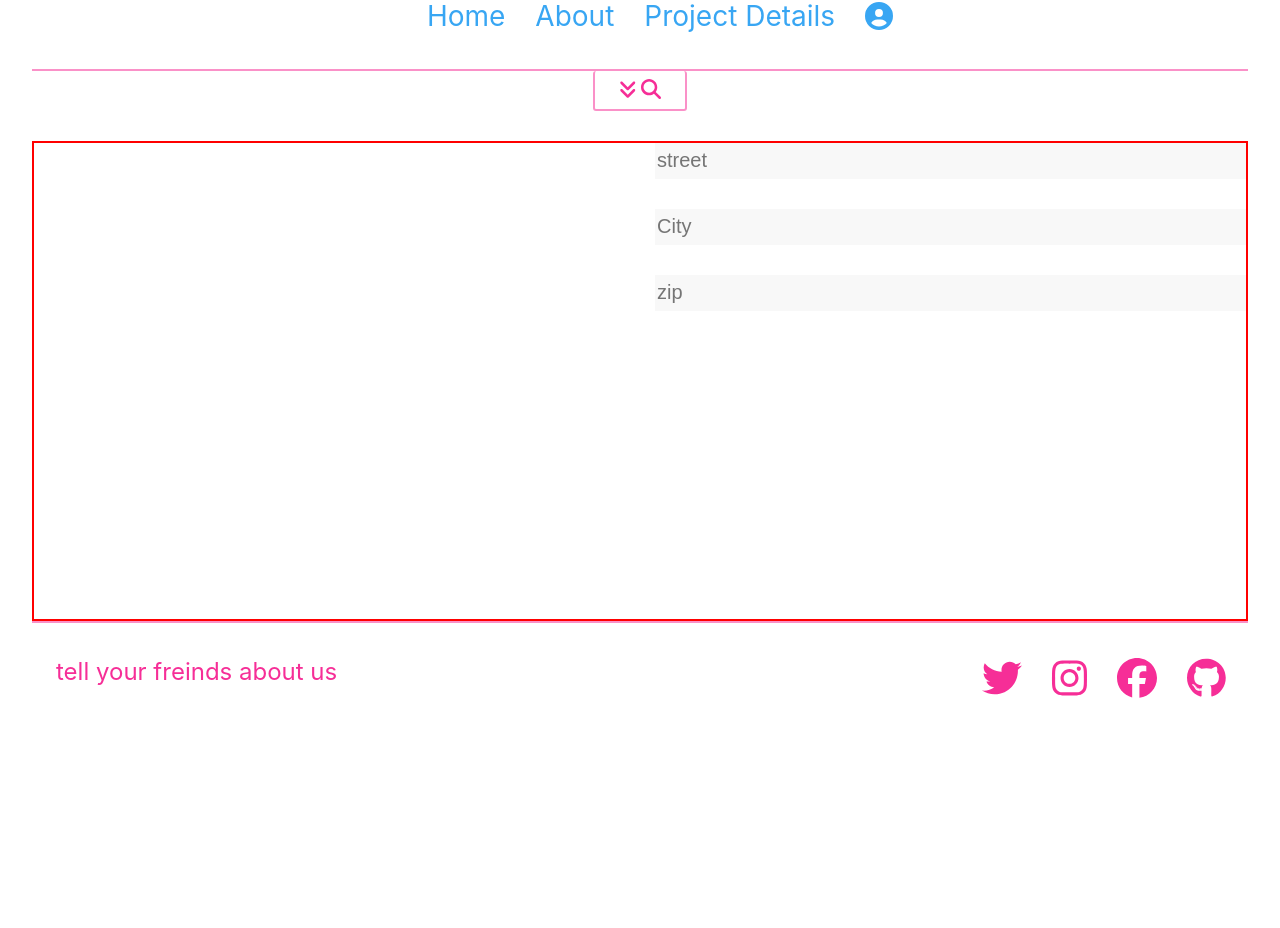
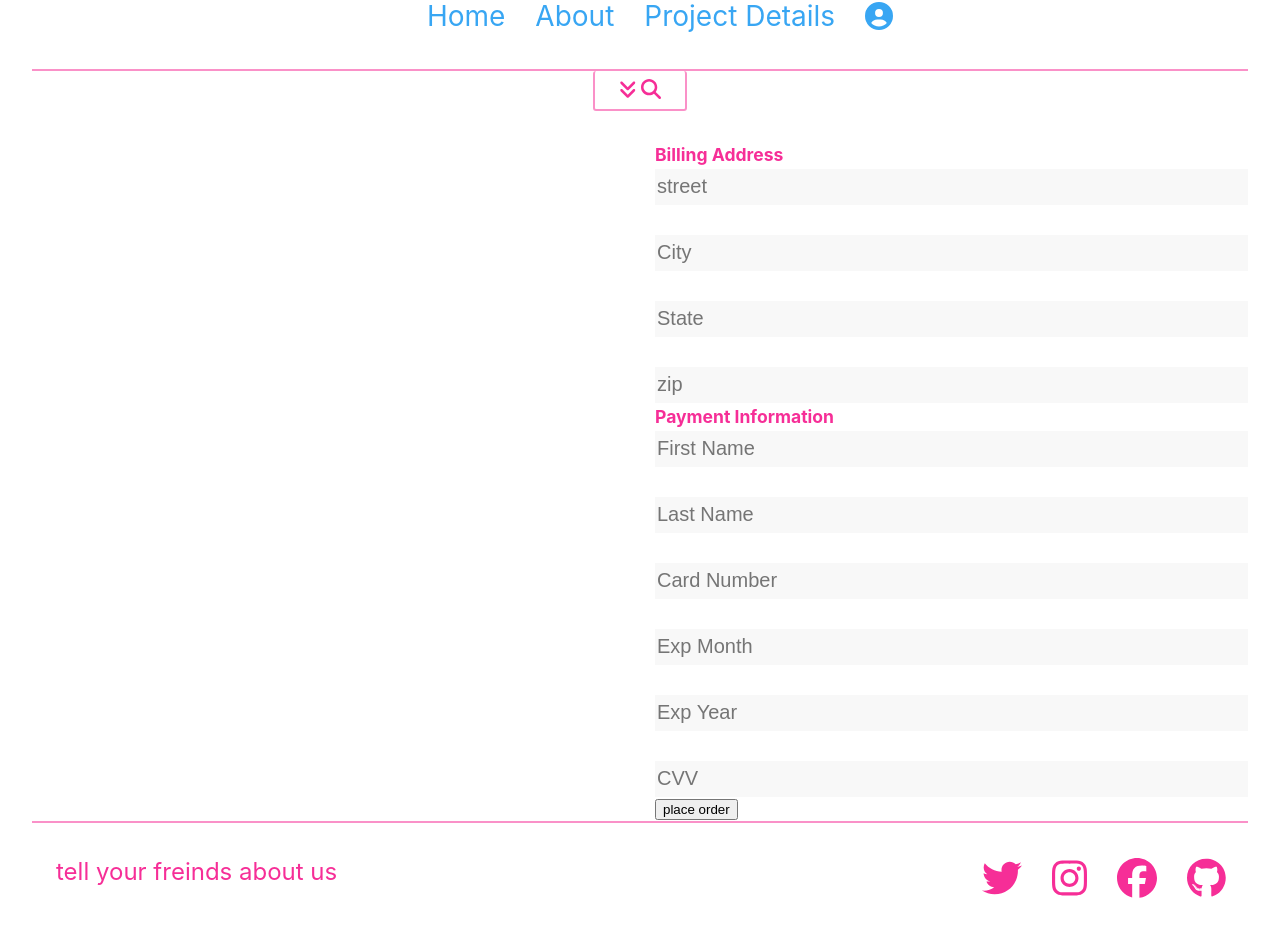
Before and after one commit to blbarr01/proto-shop, a Vue app: page /checkout in a window 1280 px wide. Shown: the part 389-1317 px from the top of the page. Before the commit the page ends 1117 px from the top, so only its background shows below. Built offline with nearby package versions, Linux system fonts and the light colour scheme.

Commit message:
adds forms back into the project

```diff
--- a/src/views/CheckoutView/AddressForm.vue
+++ b/src/views/CheckoutView/AddressForm.vue
@@ -1,5 +1,7 @@
 <template>
-    <form action="">
+    <h3>Billing Address</h3>
+
+       <form action="/action_page.php">
        <BaseInput
        label="street"
        v-model="street"
@@ -9,10 +11,17 @@
        v-model="city"
        />
        <BaseInput
+       label="State"
+       v-model="state"
+       />
+       <BaseInput
        label="zip"
        v-model="zip"
        />
+
    </form>
+
+
 </template>
 
 <script setup lang="ts">
@@ -35,4 +44,9 @@ const {street, city, zip , state} = address;
        flex-direction: column;
        gap: 2em;
    }
+   h3{
+   color:#F62E97;
+   font-weight: bold;
+  }
+
 </style>
--- a/src/views/CheckoutView/PaymentForm.vue
+++ b/src/views/CheckoutView/PaymentForm.vue
@@ -0,0 +1,61 @@
+<template>
+    <h3>Payment Information</h3>
+
+       <form action="/action_page.php">
+       <BaseInput
+       label="First Name"
+       v-model="firstName"
+       />
+       <BaseInput
+       label="Last Name"
+       v-model="lastName"
+       />
+       <BaseInput
+       label="Card Number"
+       v-model="cardNumber"
+       />
+       <BaseInput
+       label="Exp Month"
+       v-model="expmonth"
+       />
+       <BaseInput
+       label="Exp Year"
+       v-model="expyear"
+       />
+       <BaseInput
+       label="CVV"
+       v-model="cvv"
+       />
+
+   </form>
+
+
+</template>
+
+<script setup lang="ts">
+import { ref } from 'vue';
+import BaseInput from '@/components/BaseInput.vue';
+
+const address = {
+    firstName: ref(''),
+    lastName: ref(''),
+    cardNumber: ref(''),
+    expmonth: ref(''),
+    expyear:  ref(''),
+    cvv:      ref('')
+}
+const {firstName,  lastName, cardNumber , expmonth, expyear,  cvv } = address;
+
+</script>
+
+<style lang="css" scoped>
+   form{
+       display: flex;
+       flex-direction: column;
+       gap: 2em;
+   }
+   h3{
+    color:#F62E97;
+    font-weight: bold;
+   }
+</style>
--- a/src/views/CheckoutView/index.vue
+++ b/src/views/CheckoutView/index.vue
@@ -6,6 +6,8 @@
         </div>
         <div class="form-area">
             <AddressForm />
+            <PaymentForm />
+            <button> place order</button>
         </div>
     </main>
     <Footer />
@@ -15,7 +17,9 @@
 import Header from '@/components/SiteHeader.vue'
 import Footer from '@/components/SiteFooter.vue'
 import AddressForm from './AddressForm.vue';
+import PaymentForm from './PaymentForm.vue';
 import CartItem from '@/components/CartItem.vue';
+
 import { storeToRefs } from 'pinia';
 import { useCartStore } from '@/stores/cart'
 
@@ -27,12 +31,12 @@ console.log(cart.value);
 
 </script>
 
-<style scoped>
+<style lang='css' scoped>
+
 main {
     display: grid;
     grid-template-columns: repeat(1, 1fr);
     grid-template-rows: auto;
-    border: 2px solid red;
     gap: 2em;
     margin-top: 2em;
     max-width: 1280px;
```
Lines whose indentation alone changed are shown as unchanged.
